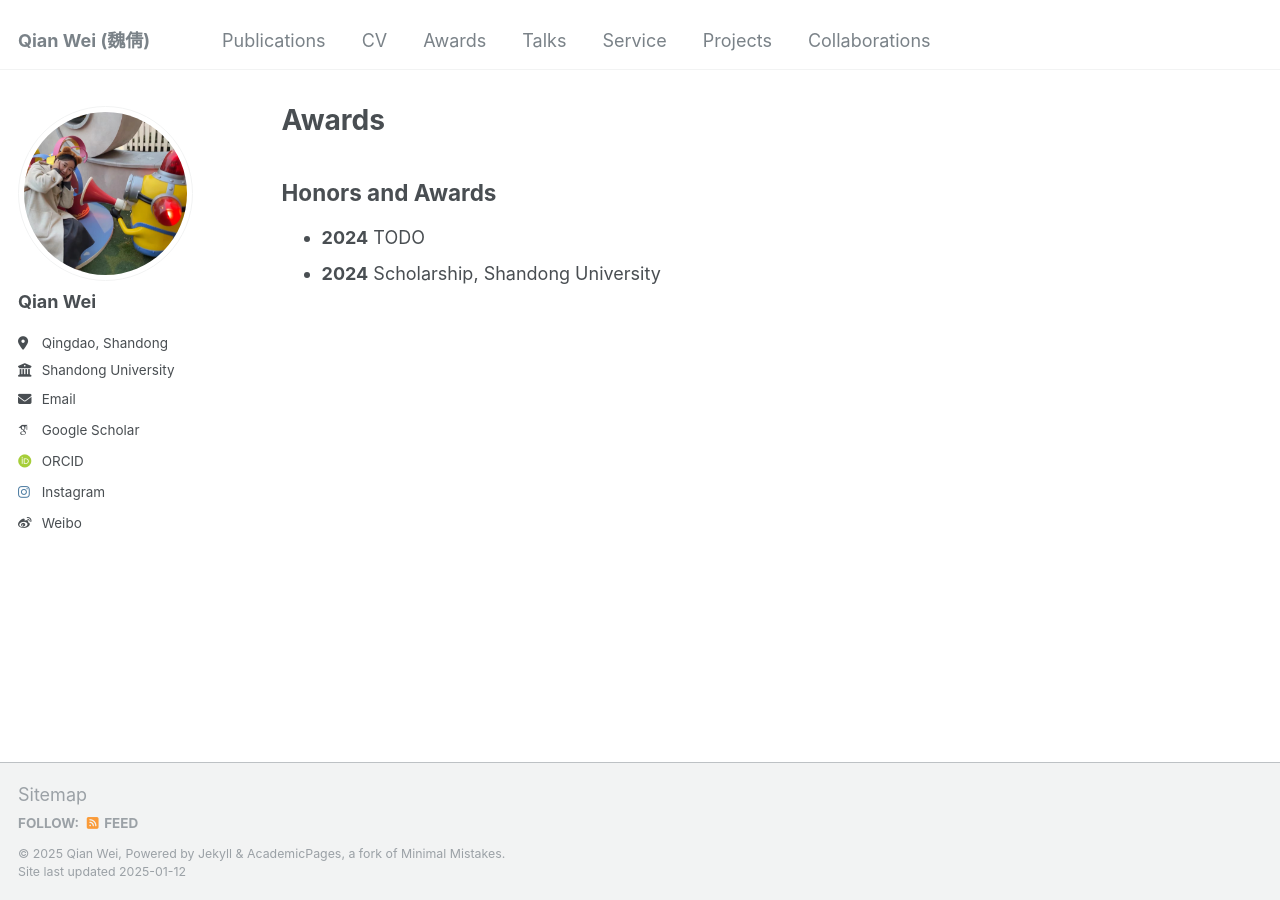
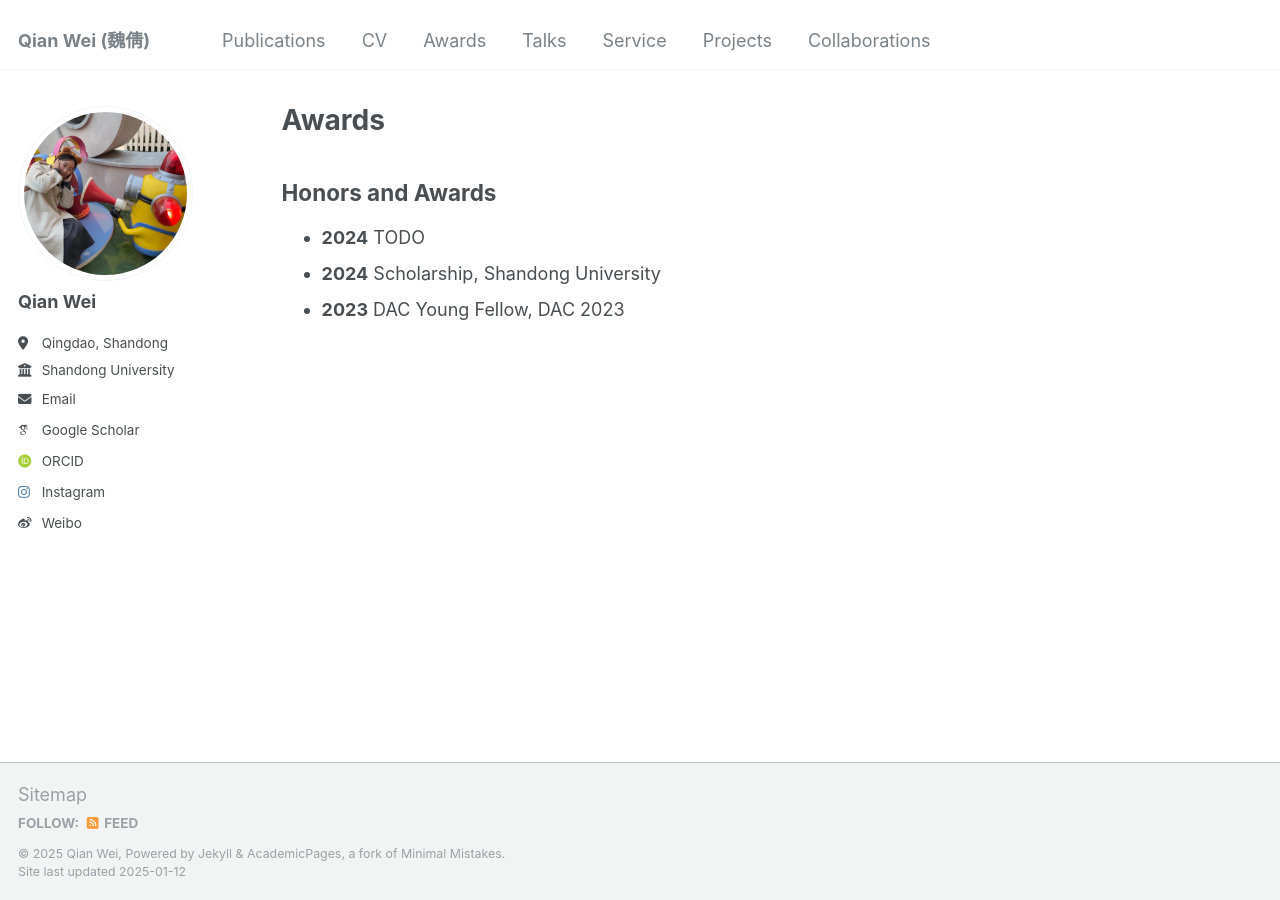
Before and after one commit to starry12/starry12.github.io, a Jekyll site: the page built from _pages/awards.md, in a window 1280 px wide. Built offline with Jekyll 4.4.1, drawn with Linux system fonts in a browser that asks for light colours; some web fonts are replaced.

Commit message:
Update awards.md

```diff
--- a/_pages/awards.md
+++ b/_pages/awards.md
@@ -9,4 +9,5 @@ author_profile: true
 <ul>
 <li><strong>2024</strong>	TODO</li>
 <li><strong>2024</strong>	Scholarship, Shandong University</li>
+<li><strong>2023</strong>	DAC Young Fellow, DAC 2023</li>
 </ul>
```
